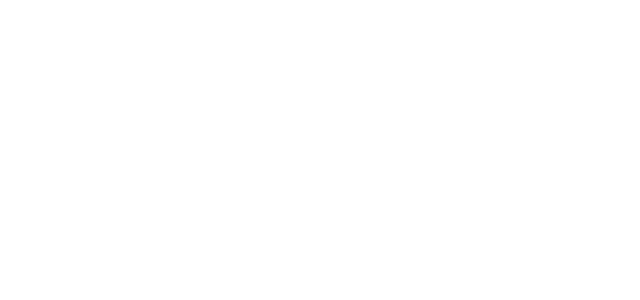
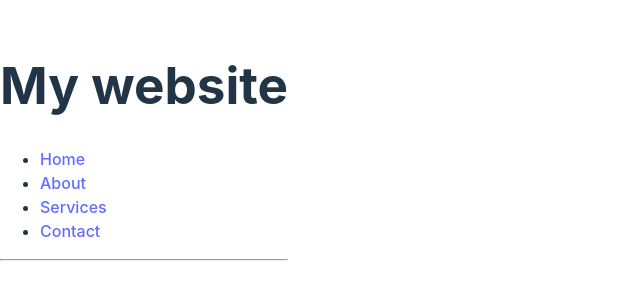
Before and after one commit to DeyanaNikolova/website, a React (Vite) app in the folder my-react-app/: page / in a window 1280 px wide. Shown: the part 254-554 px from the top of the page, without its empty margins (0-640 px from the left). Built offline with nearby package versions, Linux system fonts and the light colour scheme.

Commit message:
Import Header to App

```diff
--- a/my-react-app/src/App.jsx
+++ b/my-react-app/src/App.jsx
@@ -1,7 +1,9 @@
-
+import Header from "./Header.jsx"
 
 function App() {
-
+ return(
+  <Header/>
+ )
 }
 
 export default App
```
